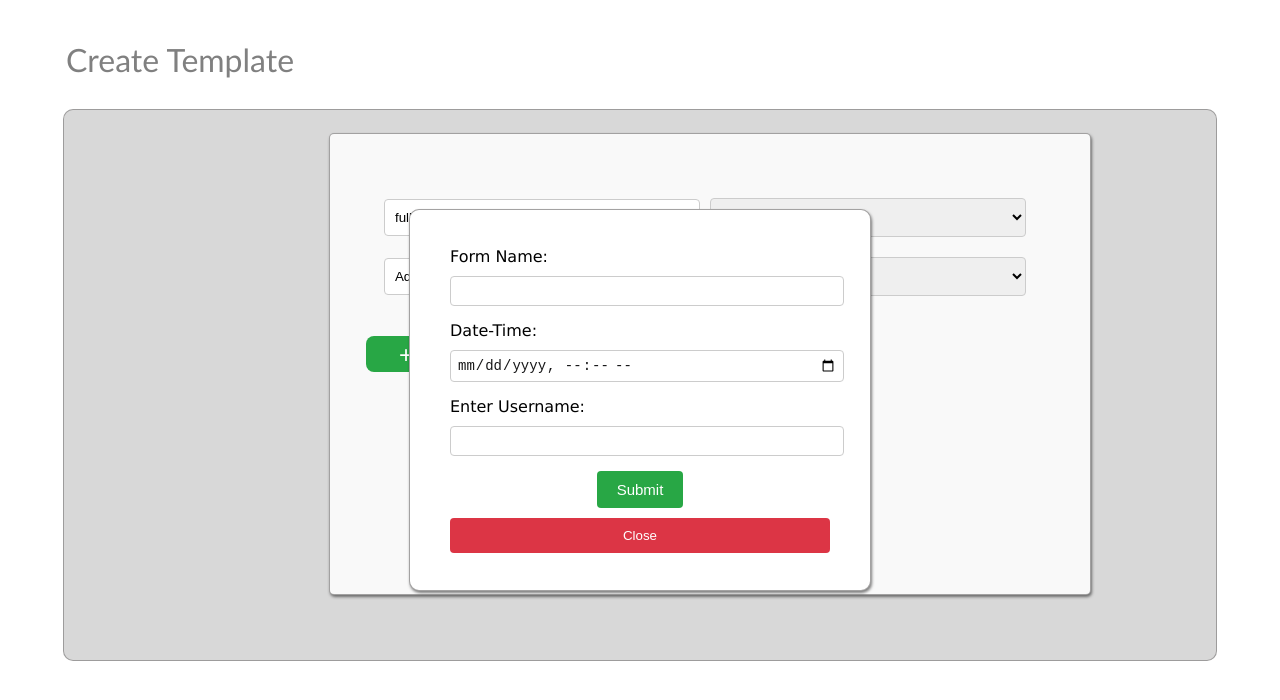
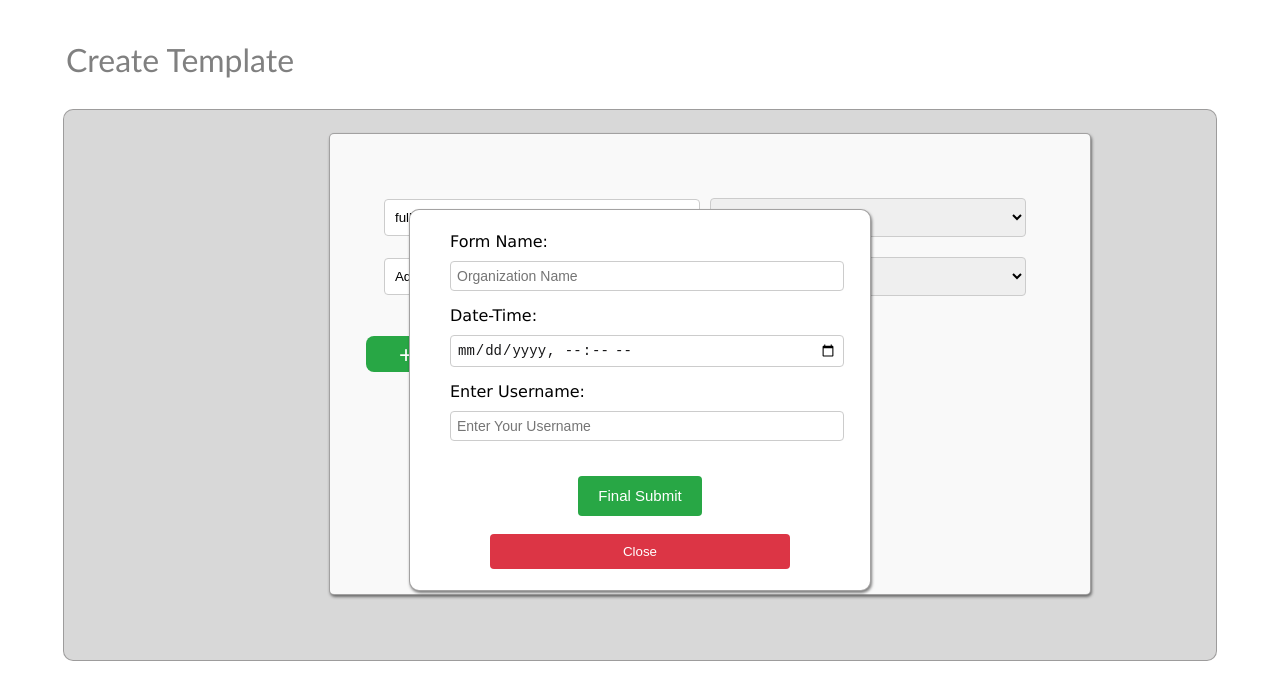
Before and after one commit to sumerishere/Template-Gen-Frontend, a React (Vite) app in the folder template-gen-react/: page /DynamicForm in a window 1280 px wide. Both pictures are taken after a click on the button "Submit". Shown: the top 700 px of the page. Built offline with nearby package versions, Linux system fonts and the light colour scheme.

Commit message:
field validation added

```diff
--- a/template-gen-react/src/components/template-fom/TemplateComp.css
+++ b/template-gen-react/src/components/template-fom/TemplateComp.css
@@ -161,6 +161,8 @@
 
 /* Final submit button styling */
 .final-submit-button {
+  margin-top: 20px;
+  margin-bottom: 8px;
   padding: 10px 20px;
   border: none;
   background-color: #28a745;
@@ -169,6 +171,7 @@
   cursor: pointer;
   align-self: center;
   font-size: 15px;
+  height: 40px;
 }
 
 .final-submit-button:hover {
@@ -184,6 +187,8 @@
   border-radius: 4px;
   cursor: pointer;
   margin-top: 10px;
+  width: 300px;
+  margin-left: 40px;
 }
 
 .close-button:hover {
@@ -197,7 +202,7 @@
   border-radius: 50%;
   width: 24px;
   height: 24px;
-  animation: spin 1s linear infinite;
+  animation: spin 2s linear infinite;
 }
 
 @keyframes spin {
--- a/template-gen-react/src/components/template-fom/TemplateComp.jsx
+++ b/template-gen-react/src/components/template-fom/TemplateComp.jsx
@@ -4,10 +4,9 @@ import { ToastContainer, toast } from "react-toastify";
 import "react-toastify/dist/ReactToastify.css";
 
 const DynamicForm = () => {
-
   const [fields, setFields] = useState([
-    { type: "input", label: "Fullname", value: "fullName", selectValue: "Text(String)",readOnly:true },
-    { type: "input", label: "Address", value: "Address", selectValue: "Text(String)",readOnly:true },
+    { type: "input", label: "Fullname", value: "fullName", selectValue: "Text(String)", readOnly: true, required: true },
+    { type: "input", label: "Address", value: "Address", selectValue: "Text(String)", readOnly: true, required: true },
   ]);
 
   const [showNotificationForm, setShowNotificationForm] = useState(false);
@@ -21,7 +20,7 @@ const DynamicForm = () => {
   const handleAddField = () => {
     setFields([
       ...fields,
-      { type: "input", label: "", value: "", selectValue: "", readOnly: false},
+      { type: "input", label: "", value: "", selectValue: "", readOnly: false, required: true },
     ]);
   };
 
@@ -41,8 +40,24 @@ const DynamicForm = () => {
     setFields(fields.filter((_, i) => i !== index));
   };
 
+  const validateFields = () => {
+    for (let field of fields) {
+      if (!field.value || !field.selectValue) {
+        return false;
+      }
+    }
+    return true;
+  };
+
   const handleInitialSubmit = () => {
+    if (validateFields()) {
       setShowNotificationForm(true);
+    } else {
+      toast.error("Please fill out all fields before submitting...", {
+        position: "top-center",
+        autoClose: 3000,
+      });
+    }
   };
 
   const handleNotificationFormChange = (e) => {
@@ -83,22 +98,17 @@ const DynamicForm = () => {
           position: "top-center",
           autoClose: 5000,
         });
-        // Handle successful response
         console.log("Form template saved successfully");
-      }
-      else {
-        toast.error("Failed! to Create Template, Try Again", {
+      } else {
+        toast.error("Failed to Create Template, Try Again", {
           position: "top-center",
           autoClose: 3000,
         });
-        // Handle errors
         console.error("Error saving form template");
       }
-    }
-    catch (error) {
+    } catch (error) {
       console.error("Error:", error);
-    }
-    finally {
+    } finally {
       setIsLoading(false);
       setShowNotificationForm(false);
     }
@@ -117,10 +127,12 @@ const DynamicForm = () => {
                 value={field.value}
                 onChange={(e) => handleInputChange(index, e.target.value)}
                 readOnly={field.readOnly}
+                required={field.required}
               />
               <select
                 value={field.selectValue}
                 onChange={(e) => handleSelectChange(index, e.target.value)}
+                required={field.required}
               >
                 <option value="">Select Field Type</option>
                 <option value="Text(String)">Text(String)</option>
@@ -145,7 +157,6 @@ const DynamicForm = () => {
           +
         </button>
 
-        {/* Submit button to show the notification form */}
         <button
           type="button"
           onClick={handleInitialSubmit}
@@ -155,7 +166,6 @@ const DynamicForm = () => {
         </button>
       </div>
 
-      {/* Notification form container */}
       {showNotificationForm && (
         <div className="notification-form-overlay">
           <div className="notification-form-container">
@@ -167,7 +177,8 @@ const DynamicForm = () => {
                   name="formName"
                   value={notificationFormData.formName}
                   onChange={handleNotificationFormChange}
-                  required
+                  required={true}
+                  placeholder="Organization Name"
                 />
               </div>
 
@@ -178,7 +189,7 @@ const DynamicForm = () => {
                   name="createdAt"
                   value={notificationFormData.createdAt}
                   onChange={handleNotificationFormChange}
-                  required
+                  required={true}
                 />
               </div>
 
@@ -189,7 +200,8 @@ const DynamicForm = () => {
                   name="userName"
                   value={notificationFormData.userName}
                   onChange={handleNotificationFormChange}
-                  required
+                  required={true}
+                  placeholder="Enter Your Username"
                 />
               </div>
 
@@ -197,7 +209,7 @@ const DynamicForm = () => {
                 type="submit"
                 className="final-submit-button"
               >
-              {isLoading ? <div className="spinner"></div> : "Submit"}
+                {isLoading ? <div className="spinner"></div> : "Final Submit"}
               </button>
               <button
                 type="button"
```
Lines whose indentation alone changed are shown as unchanged.
